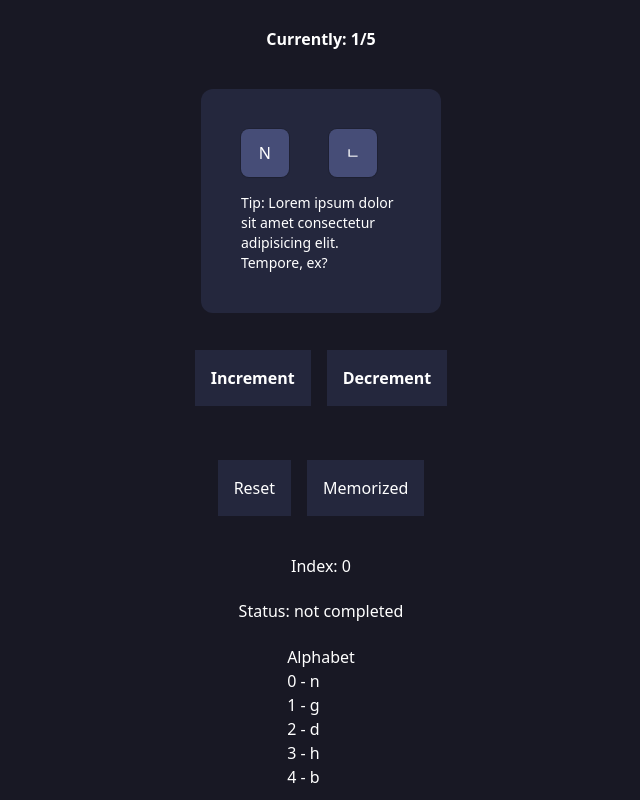
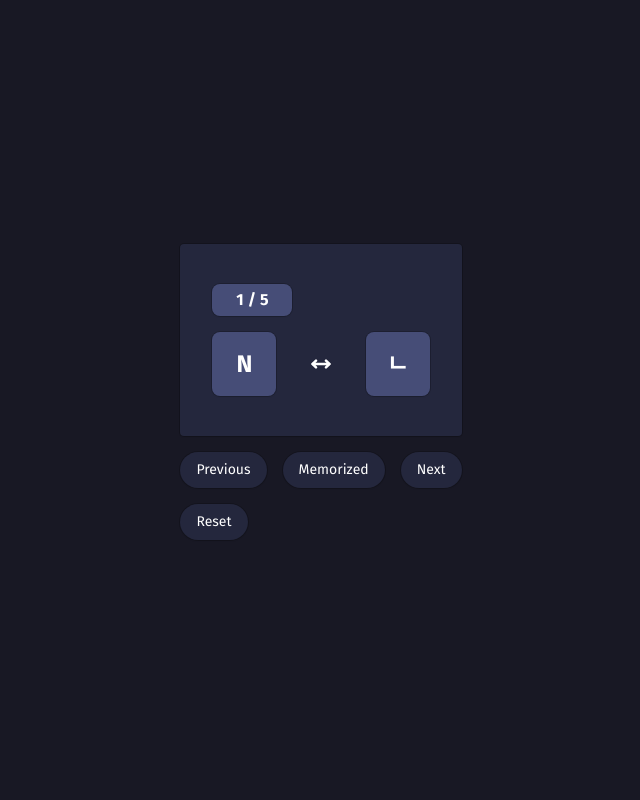
Before and after one commit to Yezo/learn-korean, a React (Vite) app: page / in a window 1280 px wide. Shown: the whole page, without its empty margins (319-959 px from the left). Built offline with nearby package versions, Linux system fonts and the light colour scheme.

Commit message:
feat: refactor + ui changes

```diff
--- a/src/App.tsx
+++ b/src/App.tsx
@@ -1,7 +1,7 @@
 import { useState, useEffect } from "react"
 import { KoreanAlphabet } from "./data/Korean"
-import { Card } from "./components/Card"
 import MemorizationTest from "./components/MemorizationTest"
+import ConfettiExplosion from "react-confetti-explosion"
 
 export default function App() {
   const [index, setIndex] = useState<number>(0)
@@ -10,9 +10,9 @@ export default function App() {
 
   // DONE There should be a button that lets the user remove an entry after they finish memorizing it
   // DONE User should not be able to decrement the index to lessn than 0 or higher than alphabet length
-  // TODO User should be congratulated after memorizing the entire alphabet (confetti?)
+  // DONE User should be congratulated after memorizing the entire alphabet (confetti?)
   // TODO Toggle to let users see hints or not
-  // TODO Toggle to let users see the full lsit of alphabet letters
+  // TODO Toggle to let users see the full list of alphabet letters
   // TODO Add images to hints?
   // TODO Debounce the increment/decrementing if clicking too fast ends up causing bugs?
   // TODO fix UI; maybe use headlessUI and learn MUI or something
@@ -44,7 +44,10 @@ export default function App() {
       })
     }
   }
-  const handleResetIndex = () => setIndex(0)
+  const handleResetIndex = () => {
+    setIndex(0)
+    setAlphabet(KoreanAlphabet)
+  }
 
   const handleMemorizeIndex = () => {
     // Filter the alphabet array for all items except for the displayed letter that the user has memorized, and returns the rest of the items. If there is 1 or more items left remaining, return them, otherwise set the alphabet array to empty and mark the game as completed
@@ -76,9 +79,14 @@ export default function App() {
   }
 
   return (
-    <main className="bg-[#181824] min-h-screen text-white grid place-items-center">
+    <main className="bg-primary min-h-screen text-white grid place-items-center">
       {completed ? (
-        <div>Congratulations, you've completed the game.</div>
+        <>
+          <div className="grid place-items-center">
+            Congratulations, you've learnt the Korean alphabet!
+            <ConfettiExplosion />
+          </div>
+        </>
       ) : (
         <MemorizationTest
           alphabet={alphabet}
@@ -91,15 +99,6 @@ export default function App() {
           handleResetIndex={handleResetIndex}
         />
       )}
-
-      <div>
-        <h2>Alphabet</h2>
-        {alphabet.map((item, index) => (
-          <div key={item.id}>
-            {item.id} - {item.english}
-          </div>
-        ))}
-      </div>
     </main>
   )
 }
--- /dev/null
+++ b/src/components/Button.tsx
@@ -0,0 +1,15 @@
+type Props = {
+  handleClick: () => void
+  action: string
+}
+
+export default function Button({ handleClick, action }: Props) {
+  return (
+    <button
+      onClick={handleClick}
+      className="bg-secondary px-4 py-2 ring-1 ring-black/20 shadow-sm rounded-full capitalize font-primary text-sm hover:bg-tertiary transition-colors"
+    >
+      {action}
+    </button>
+  )
+}
--- a/src/components/Card.tsx
+++ b/src/components/Card.tsx
@@ -1,22 +1,47 @@
+import { Alphabet } from "../data/Korean"
+import Counter from "./Counter"
+
 type Props = {
-  engLetter: string
-  korLetter: string
+  alphabet: Alphabet[]
+  index: number
 }
 
-export const Card = ({ engLetter, korLetter }: Props) => {
+export default function Card({ alphabet, index }: Props) {
   return (
-    <div className="bg-[#24273D] rounded-xl p-10">
-      <div className="flex gap-10">
-        <div className="w-12 h-12 bg-[#464d77] grid place-items-center rounded-lg ring-1 ring-black/[.15] shadow-sm">
-          <span>{engLetter.toUpperCase()}</span>
+    <div className="bg-secondary ring-1 ring-black/20 shadow-sm rounded px-8 py-10 font-primary flex flex-col gap-4">
+      <Counter alphabet={alphabet} index={index} />
+
+      <div className="flex items-center justify-between">
+        <div className="uppercase font-bold text-2xl ring-1 ring-black/20 shadow-sm bg-tertiary px-5 py-4 min-w-[4rem] rounded-lg grid place-items-center">
+          {alphabet[index].english}
         </div>
-        <div className="w-12 h-12 bg-[#464d77] grid place-items-center rounded-lg ring-1 ring-black/[.15] shadow-sm">
-          {korLetter}
+
+        <BilateralArrowSVG />
+
+        <div className="uppercase font-bold text-2xl ring-1 ring-black/20 shadow-sm bg-tertiary px-5 py-4 min-w-[4rem] rounded-lg grid place-items-center">
+          {alphabet[index].korean}
         </div>
       </div>
-      <p className="max-w-[20ch] text-sm mt-4">
-        Tip: Lorem ipsum dolor sit amet consectetur adipisicing elit. Tempore, ex?
-      </p>
     </div>
   )
 }
+
+const BilateralArrowSVG = () => {
+  return (
+    <svg
+      xmlns="http://www.w3.org/2000/svg"
+      width="20"
+      height="20"
+      viewBox="0 0 24 24"
+      fill="none"
+      stroke="currentColor"
+      strokeWidth="3"
+      strokeLinecap="round"
+      strokeLinejoin="round"
+    >
+      <polyline points="18 8 22 12 18 16"></polyline>
+      <polyline points="6 8 2 12 6 16"></polyline>
+      <line x1="2" y1="12" x2="22" y2="12"></line>
+    </svg>
+  )
+}
--- /dev/null
+++ b/src/components/Counter.tsx
@@ -0,0 +1,16 @@
+import { Alphabet } from "../data/Korean"
+
+type Props = {
+  handleIndexCount?: () => void
+  alphabet: Alphabet[]
+  index: number
+}
+
+export default function Counter({ alphabet, index }: Props) {
+  return (
+    <div className="max-w-fit flex gap-1 items-center justify-center bg-tertiary rounded-lg px-4 py-1 font-primary font-bold ring-1 ring-black/20 shadow-sm select-none min-w-[5rem]">
+      <span className="">{index + 1}</span>
+      <span className="">/ {alphabet.length}</span>
+    </div>
+  )
+}
--- a/src/components/MemorizationTest.tsx
+++ b/src/components/MemorizationTest.tsx
@@ -1,5 +1,6 @@
 import { Alphabet } from "../data/Korean"
-import { Card } from "./Card"
+import Button from "./Button"
+import Card from "./Card"
 
 type Props = {
   handleMemorizeIndex: () => void
@@ -19,43 +20,26 @@ export default function MemorizationTest({
   handleMemorizeIndex,
   handleDecrementIndex,
   handleIncrementIndex,
-  handleIndexCount,
   handleResetIndex,
 }: Props) {
   return (
-    <>
-      <div className="text-center my-4 font-bold">{`Currently: ${handleIndexCount()}`}</div>
+    <div>
       {alphabet[index] && !completed ? (
-        <Card engLetter={alphabet[index].english} korLetter={alphabet[index].korean} />
+        <Card alphabet={alphabet} index={index} />
       ) : (
         "NOTFOUND OR COMPLETED"
       )}
       <div className="flex gap-4 my-4">
-        <div>
-          <button onClick={handleIncrementIndex} className="bg-[#24273D] p-4 font-bold">
-            Increment
-          </button>
-        </div>
-        <div>
-          <button onClick={handleDecrementIndex} className="bg-[#24273D] p-4 font-bold">
-            Decrement
-          </button>
-        </div>
+        <Button handleClick={handleDecrementIndex} action="Previous" />
+        <Button handleClick={handleMemorizeIndex} action="Memorized" />
+        <Button handleClick={handleIncrementIndex} action="Next" />
       </div>
+
       <div className="flex gap-4 my-4">
-        <div>
-          <button onClick={handleResetIndex} className="bg-[#24273D] p-4">
-            Reset
-          </button>
-        </div>
-        <div>
-          <button onClick={handleMemorizeIndex} className="bg-[#24273D] p-4">
-            Memorized
-          </button>
-        </div>
+        <Button handleClick={handleResetIndex} action="Reset" />
       </div>
-      <div>Index: {index}</div>
-      <div>Status: {completed ? "completed" : "not completed"}</div>
-    </>
+      {/* <div>Index: {index}</div>
+      <div>Status: {completed ? "completed" : "not completed"}</div> */}
+    </div>
   )
 }
```
